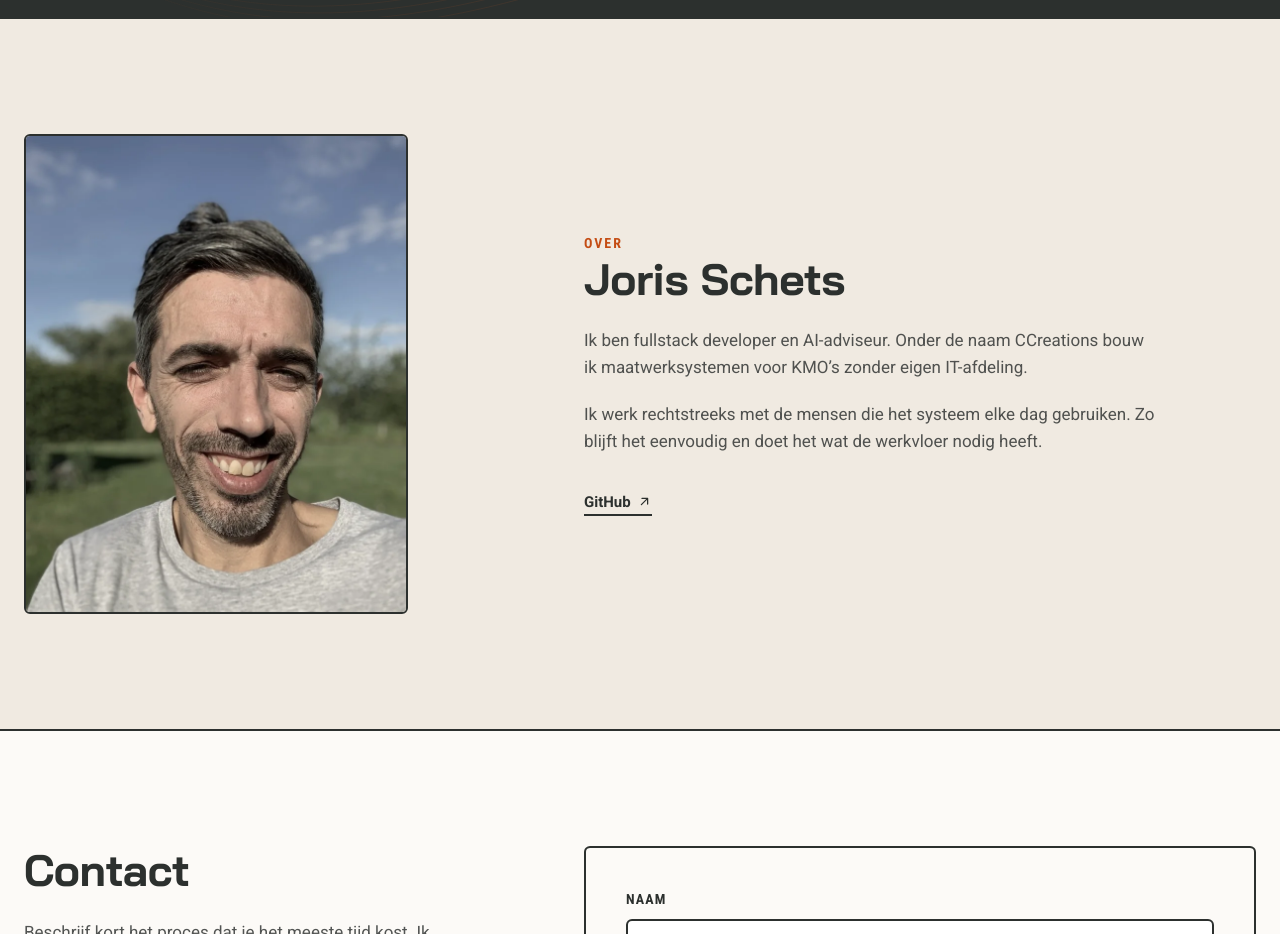
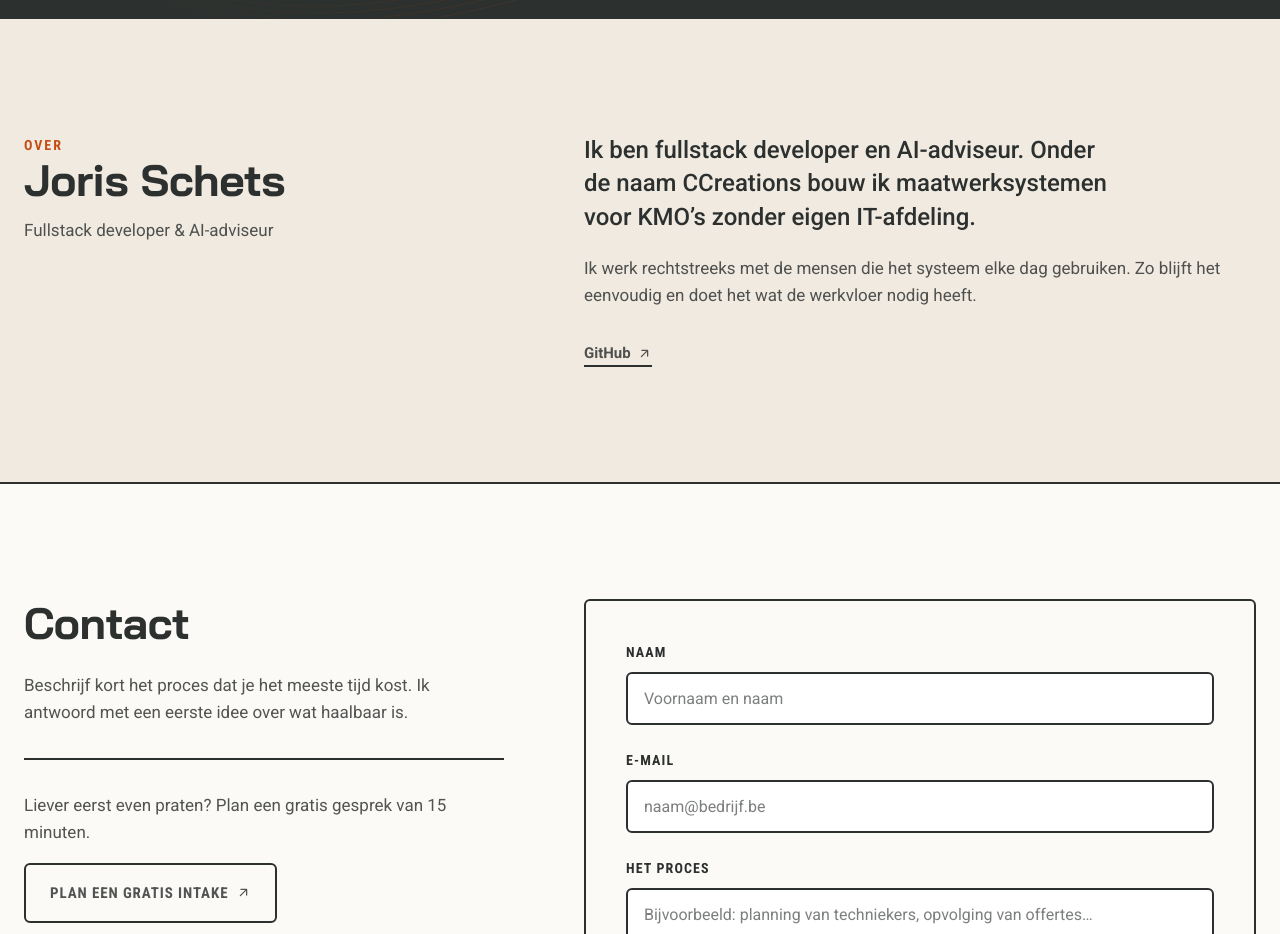
Before and after one commit to jorisschets/ccreations-site, a website with bundled scripts: page index.html in a window 1280 px wide. Shown: the part 4740-5674 px from the top of the page. Built offline with nearby package versions, Linux system fonts and the light colour scheme.

Commit message:
Sectie Over zonder foto

```diff
--- a/css/site.css
+++ b/css/site.css
@@ -647,30 +647,23 @@ h1, h2, h3 {
 }
 
 /* ---------- About ---------- */
-.about__grid { align-items: center; }
-
-.about__portrait {
-  width: 100%;
-  max-width: 24rem;
-  aspect-ratio: 4 / 5;
-  overflow: hidden;
-  border: var(--border);
-  border-radius: var(--radius);
-}
-
-.about__portrait img {
-  width: 100%;
-  height: 100%;
-  object-fit: cover;
-}
+.about__role { margin-top: 0.75rem; color: var(--text-muted); }
 
 .about__body {
   display: flex;
   flex-direction: column;
+  align-items: flex-start;
   gap: 1.25rem;
-  max-width: 36rem;
-  margin-block: 1.5rem 2rem;
+  max-width: 40rem;
   color: var(--text-muted);
+}
+
+.about__statement {
+  font-size: clamp(1.25rem, 1.9vw, 1.5rem);
+  font-weight: 500;
+  line-height: 1.4;
+  color: var(--charcoal);
+  text-wrap: balance;
 }
 
 .about__link {
@@ -679,6 +672,7 @@ h1, h2, h3 {
   gap: 0.375rem;
   border-bottom: var(--border);
   font-size: 0.9375rem;
+  margin-top: 0.75rem;
   font-weight: 700;
 }
 .about__link:hover { border-color: var(--orange-ink); color: var(--orange-ink); }
--- a/index.html
+++ b/index.html
@@ -228,17 +228,15 @@
     </section>
 
     <section id="about" class="section" aria-labelledby="about-title">
-      <div class="container split about__grid">
-        <figure class="about__portrait">
-          <img src="assets/joris-schets.webp" width="768" height="960" loading="lazy" alt="Joris Schets">
-        </figure>
+      <div class="container split">
         <div>
           <p class="eyebrow" data-i18n="nav.about">Over</p>
           <h2 class="section__title" id="about-title">Joris Schets</h2>
-          <div class="about__body">
-            <p data-i18n="about.1">Ik ben fullstack developer en AI-adviseur. Onder de naam CCreations bouw ik maatwerksystemen voor KMO’s zonder eigen IT-afdeling.</p>
-            <p data-i18n="about.2">Ik werk rechtstreeks met de mensen die het systeem elke dag gebruiken. Zo blijft het eenvoudig en doet het wat de werkvloer nodig heeft.</p>
-          </div>
+          <p class="about__role" data-i18n="hero.kicker">Fullstack developer &amp; AI-adviseur</p>
+        </div>
+        <div class="about__body">
+          <p class="about__statement" data-i18n="about.1">Ik ben fullstack developer en AI-adviseur. Onder de naam CCreations bouw ik maatwerksystemen voor KMO’s zonder eigen IT-afdeling.</p>
+          <p data-i18n="about.2">Ik werk rechtstreeks met de mensen die het systeem elke dag gebruiken. Zo blijft het eenvoudig en doet het wat de werkvloer nodig heeft.</p>
           <a href="https://github.com/jorisschets" target="_blank" rel="noreferrer" class="about__link">
             GitHub
             <svg class="icon" aria-hidden="true"><use href="assets/sprite.svg#i-arrow"/></svg>
```
Also changed, not shown: assets/joris-schets.webp (deleted).
